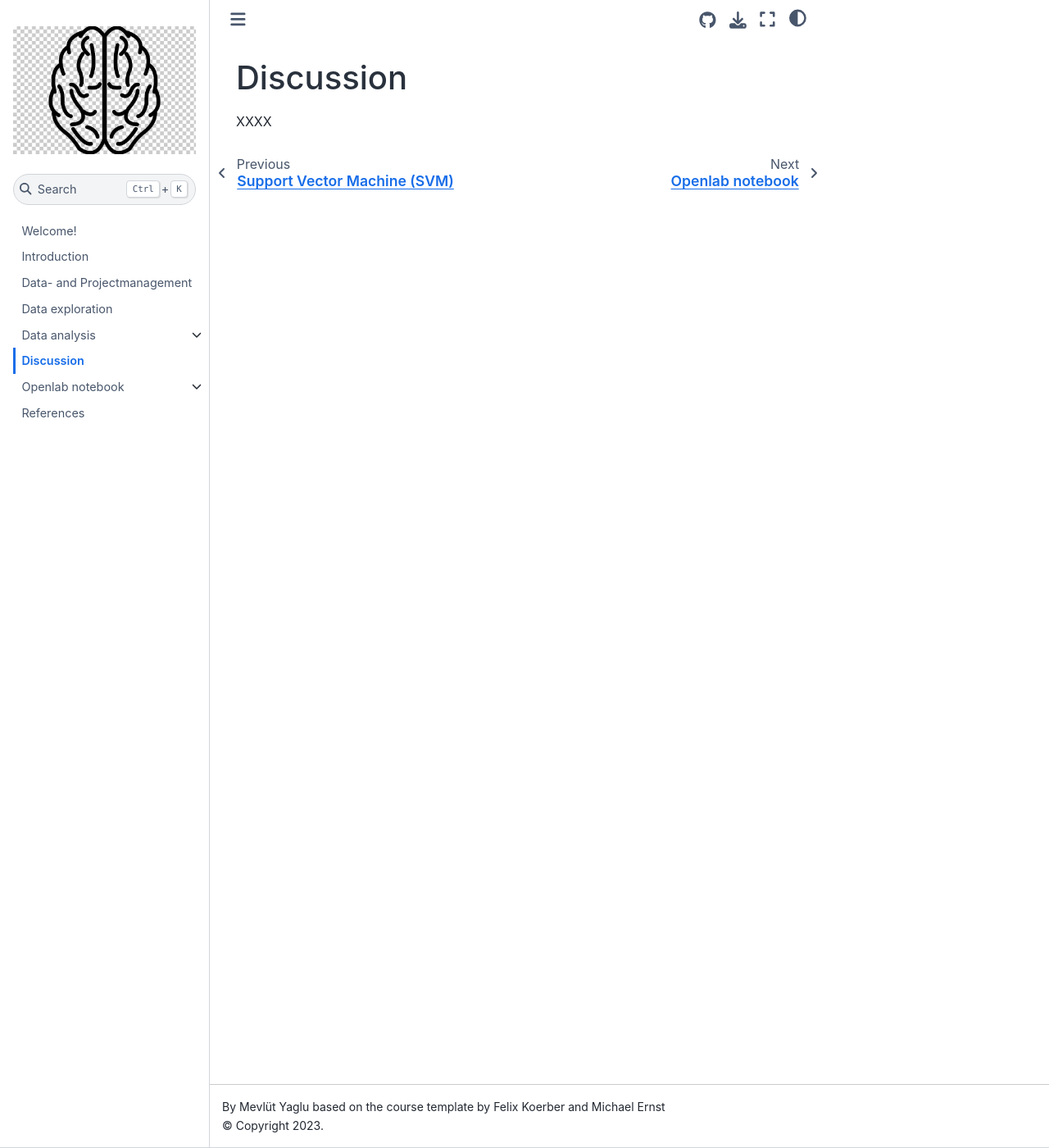
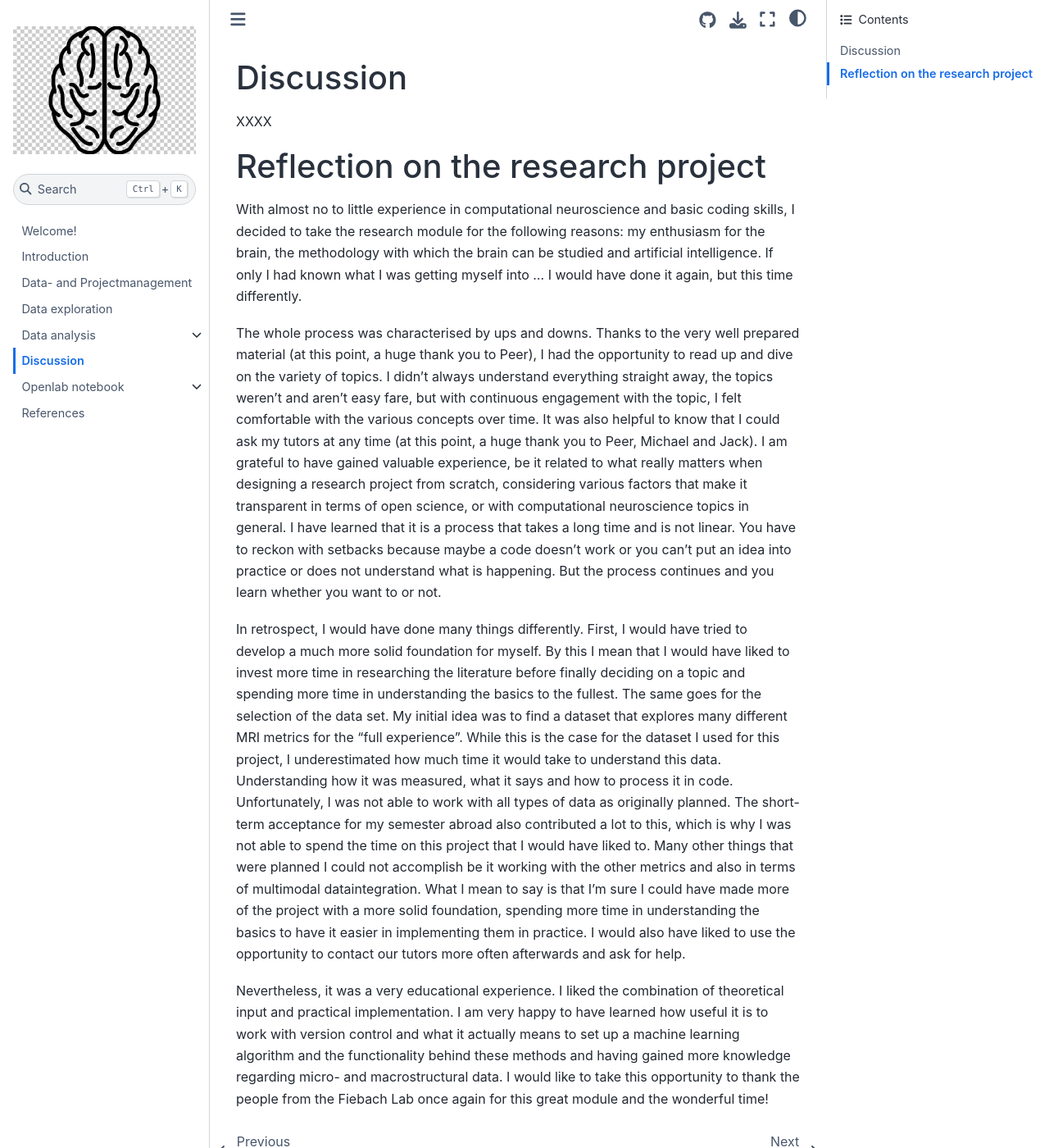
Before and after one commit to mello-y/MSc5_research_project, a Jupyter Book: the page built from content/general_information/Discussion.md, in a window 1280 px wide and 1400 px high. Shown: the whole window at 82% size. Built offline with Jupyter Book 1.0.4 settings and Sphinx 7.4.7 and the Sphinx Book theme 1.1.4, drawn with Linux system fonts in a browser that asks for light colours.

Commit message:
added reflection on project

```diff
--- a/content/general_information/Discussion.md
+++ b/content/general_information/Discussion.md
@@ -1,3 +1,17 @@
 # Discussion
 
 XXXX
+
+
+
+
+
+# Reflection on the research project
+
+With almost no to little experience in computational neuroscience and basic coding skills, I decided to take the research module for the following reasons: my enthusiasm for the brain, the methodology with which the brain can be studied and artificial intelligence. If only I had known what I was getting myself into ... I would have done it again, but this time differently.
+
+The whole process was characterised by ups and downs. Thanks to the very well prepared material (at this point, a huge thank you to Peer), I had the opportunity to read up and dive on the variety of topics. I didn't always understand everything straight away, the topics weren't and aren't easy fare, but with continuous engagement with the topic, I felt comfortable with the various concepts over time. It was also helpful to know that I could ask my tutors at any time (at this point, a huge thank you to Peer, Michael and Jack). I am grateful to have gained valuable experience, be it related to what really matters when designing a research project from scratch, considering various factors that make it transparent in terms of open science, or with computational neuroscience topics in general. I have learned that it is a process that takes a long time and is not linear. You have to reckon with setbacks because maybe a code doesn't work or you can't put an idea into practice or does not understand what is happening. But the process continues and you learn whether you want to or not.
+
+In retrospect, I would have done many things differently. First, I would have tried to develop a much more solid foundation for myself. By this I mean that I would have liked to invest more time in researching the literature before finally deciding on a topic and spending more time in understanding the basics to the fullest. The same goes for the selection of the data set. My initial idea was to find a dataset that explores many different MRI metrics for the "full experience". While this is the case for the dataset I used for this project, I underestimated how much time it would take to understand this data. Understanding how it was measured, what it says and how to process it in code. Unfortunately, I was not able to work with all types of data as originally planned. The short-term acceptance for my semester abroad also contributed a lot to this, which is why I was not able to spend the time on this project that I would have liked to. Many other things that were planned I could not accomplish be it working with the other metrics and also in terms of multimodal dataintegration. What I mean to say is that I'm sure I could have made more of the project with a more solid foundation, spending more time in understanding the basics to have it easier in implementing them in practice. I would also have liked to use the opportunity to contact our tutors more often afterwards and ask for help.
+
+Nevertheless, it was a very educational experience. I liked the combination of theoretical input and practical implementation. I am very happy to have learned how useful it is to work with version control and what it actually means to set up a machine learning algorithm and the functionality behind these methods and having gained more knowledge regarding micro- and macrostructural data. I would like to take this opportunity to thank the people from the Fiebach Lab once again for this great module and the wonderful time!
```
